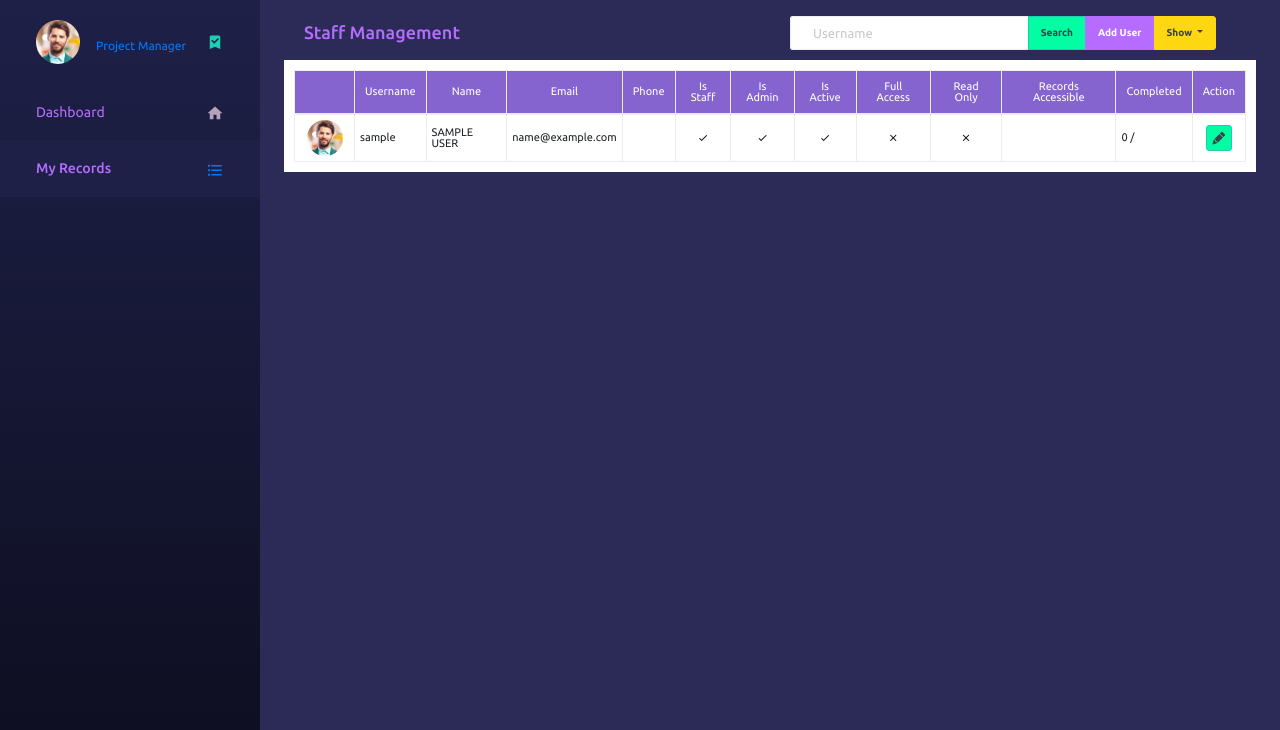
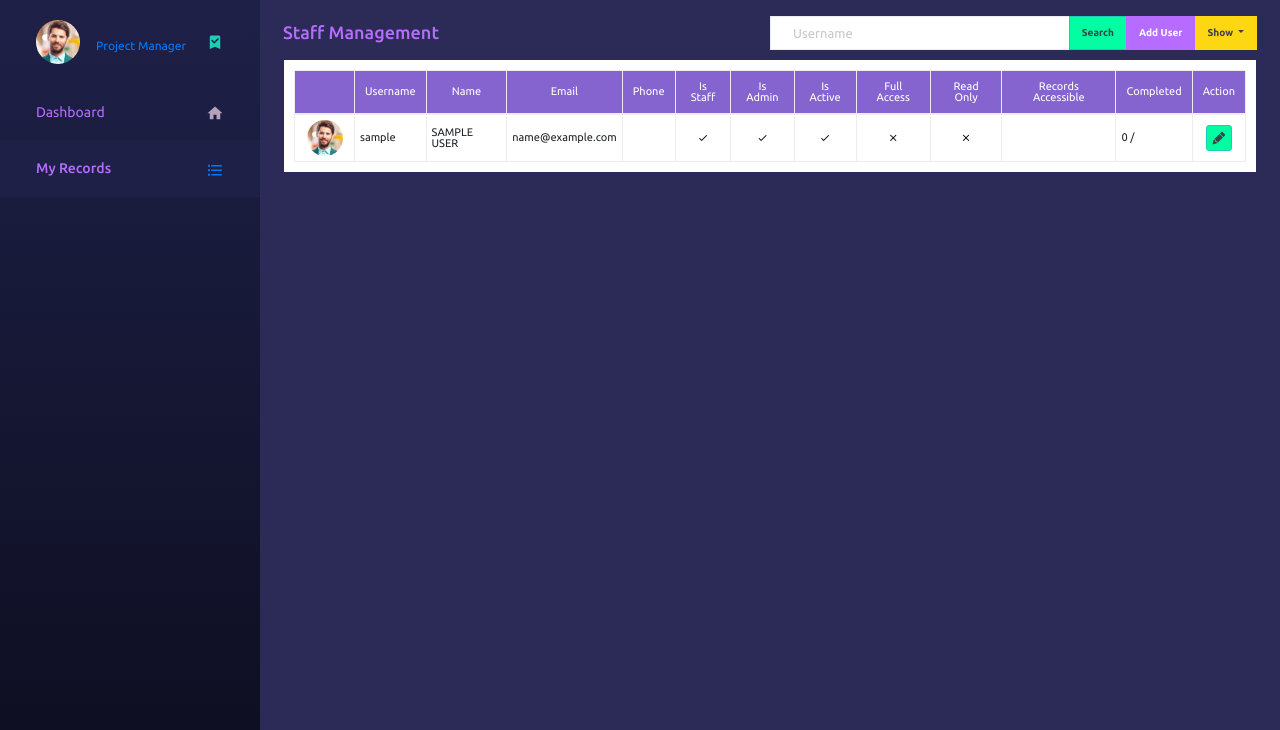
Before and after one commit to lawrence-gandhar/data_security_project, a Django app: template app/templates/app/staff_management/index.html in a window 1280 px wide. Shown: the part 70-800 px from the top of the page. Run offline with Django 3.2, Linux system fonts and the light colour scheme; the template is opened without the code that fills it: values that come from a table or form of the project are taken from there, others are empty; tables that the repository leaves empty hold one stand-in row (values such as "Sample post"); form fields are guessed from the names that the template uses; parts of the project's set-up code (start-up, migrations or seed data) failed here and were passed over; some libraries are stand-ins or nearby versions.

Commit message:
modified

```diff
--- a/app/templates/app/staff_management/index.html
+++ b/app/templates/app/staff_management/index.html
@@ -16,7 +16,7 @@
     z-index: 1000;
     display: none;
     float: left;
-    min-width: 50px;
+    min-width: 60px;
     padding: 0;
     margin: 0.125rem 0 0;
     font-size: 11px;
@@ -49,22 +49,22 @@
         </div>
         {% endif %}
 
-        <div class="page-header" style="margin-bottom:10px;">
+        <div class="page-header" style="margin: 0px -21px; margin-bottom:10px; ">
             <h3 class="page-title">Staff Management</h3>
-            <div class="col-md-6">
+            <div class="col-md-6" style="padding:0px">
                 <div class="input-group">
-                    <input type="text" class="form-control" placeholder="Username" aria-label="Username" aria-describedby="basic-addon2">
+                    <input style="border-radius: 0px;" type="text" class="form-control" placeholder="Username" aria-label="Username" aria-describedby="basic-addon2">
                     <div class="input-group-append">
                         <button class="btn btn-success btn-xs" type="button">Search</button>
                         <button class="btn btn-primary btn-xs" type="button" data-toggle="modal" data-target="#AddUser">Add User</button>
 
-                        <button type="button" class="btn btn-warning btn-xs dropdown-toggle" data-toggle="dropdown">
+                        <button  style="border-radius: 0px;" type="button" class="btn btn-warning btn-xs dropdown-toggle" data-toggle="dropdown">
                             Show <span class="caret"></span>
                         </button>
                         <ul class="dropdown-menu" role="menu">
-                            <li class="text-center"><a style="display: block;" href="?per_page=1">1</a></li>
-                            <li class="text-center"><a style="display: block;" href="?per_page=2">2</a></li>
-                            <li class="text-center"><a style="display: block;" href="?per_page=3">3</a></li>
+                            <li class="text-center"><a style="display: block; color: #000000;" href="?per_page=1">1</a></li>
+                            <li class="text-center"><a style="display: block; color: #000000;" href="?per_page=2">2</a></li>
+                            <li class="text-center"><a style="display: block; color: #000000;" href="?per_page=3">3</a></li>
                         </ul>
                     </div>
                 </div>
```
